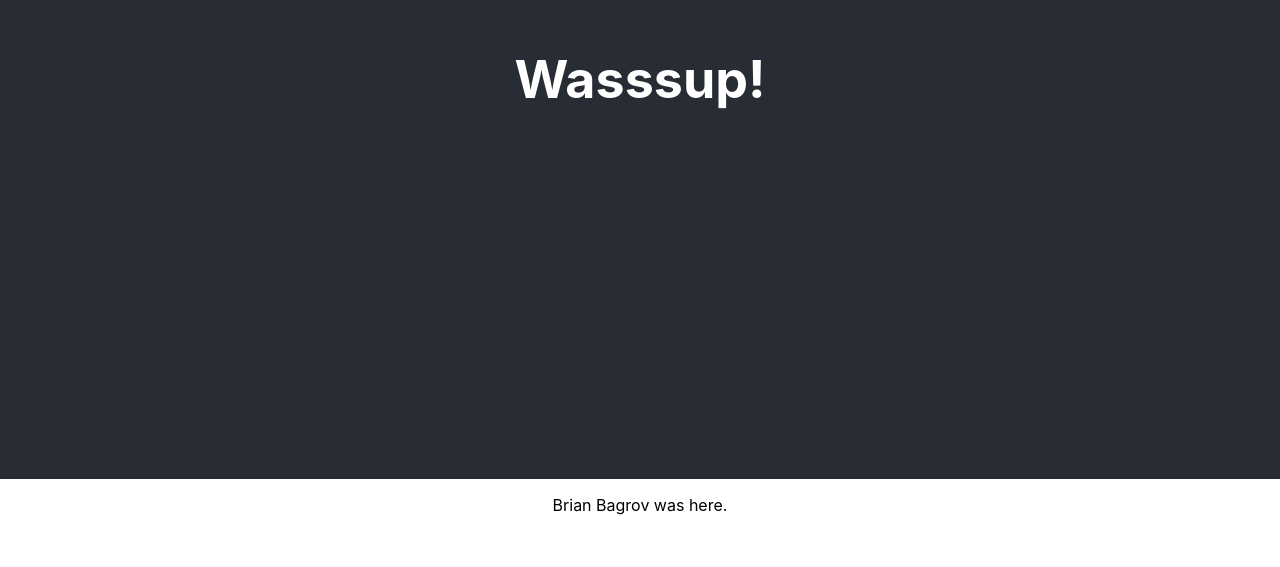
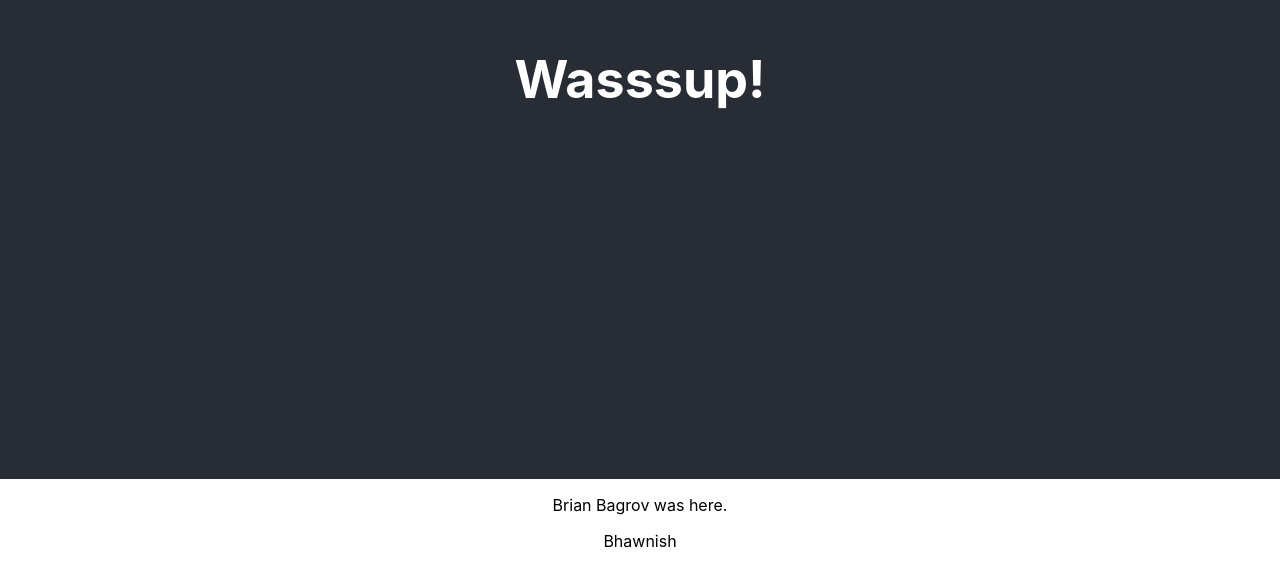
Before and after one commit to Kat2bk/VercelDemo, a React (Create React App) app in the folder verceldemo/: page / in a window 1280 px wide. Shown: the part 321-888 px from the top of the page. Before the commit the page ends 852 px from the top, so only its background shows below. Built offline with nearby package versions, Linux system fonts and the light colour scheme.

Commit message:
SOME CHANGES BK

```diff
--- a/verceldemo/src/App.js
+++ b/verceldemo/src/App.js
@@ -9,6 +9,7 @@ function App() {
 				<h1>Wasssup!</h1>
 			</header>
 			<p>Brian Bagrov was here.</p>
+            <p>Bhawnish</p>
 		</div>
 	);
 }
```
